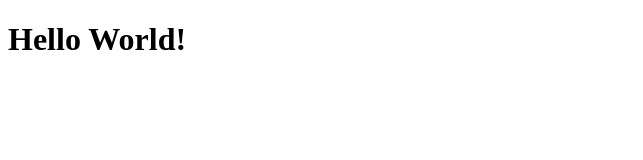
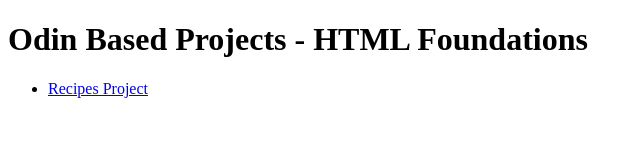
Before and after one commit to jtruelas/odin-projects, a plain HTML site: page foundations-course/html-foundations/index.html in a window 1280 px wide. Shown: the whole page, without its empty margins (0-643 px from the left). Drawn offline with Linux system fonts and the light colour scheme.

Commit message:
Added index files for pages view.

```diff
--- a/foundations-course/html-foundations/index.html
+++ b/foundations-course/html-foundations/index.html
@@ -3,11 +3,16 @@
 
 <head>
     <meta charset="UTF-8">
-    <title>My First Webpage</title>
+    <title>HTML-Foundations</title>
 </head>
 
 <body>
-    <h1>Hello World!</h1>
+    <h1>Odin Based Projects - HTML Foundations</h1>
+    <ul>
+        <li>
+            <a href="recipes-project/">Recipes Project</a>
+        </li>
+    </ul>
 </body>
 
 </html>
```
Also changed, not shown: foundations-course/index.html (added, +24 -0 lines).
